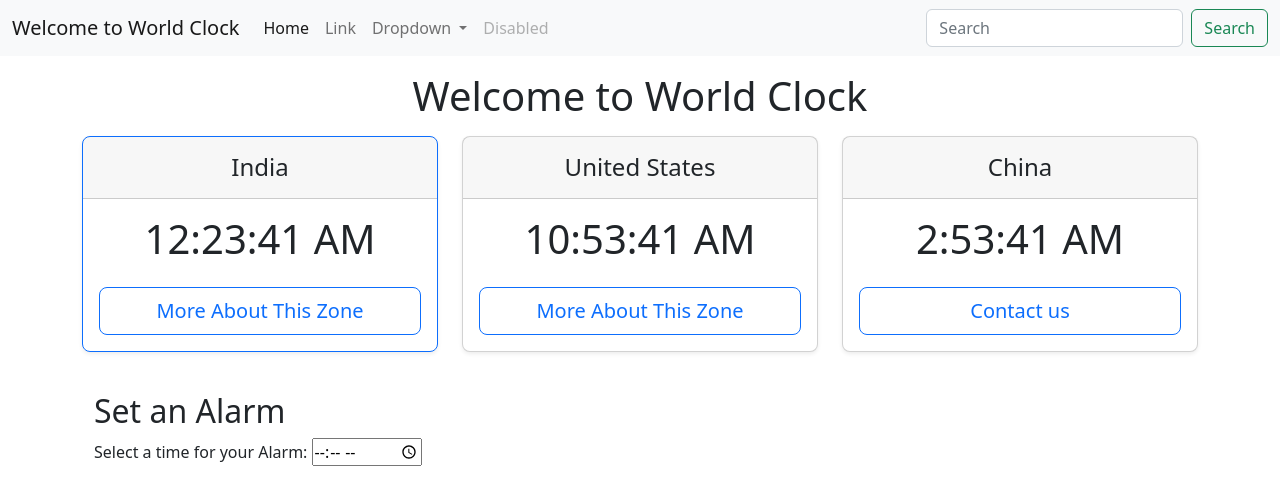
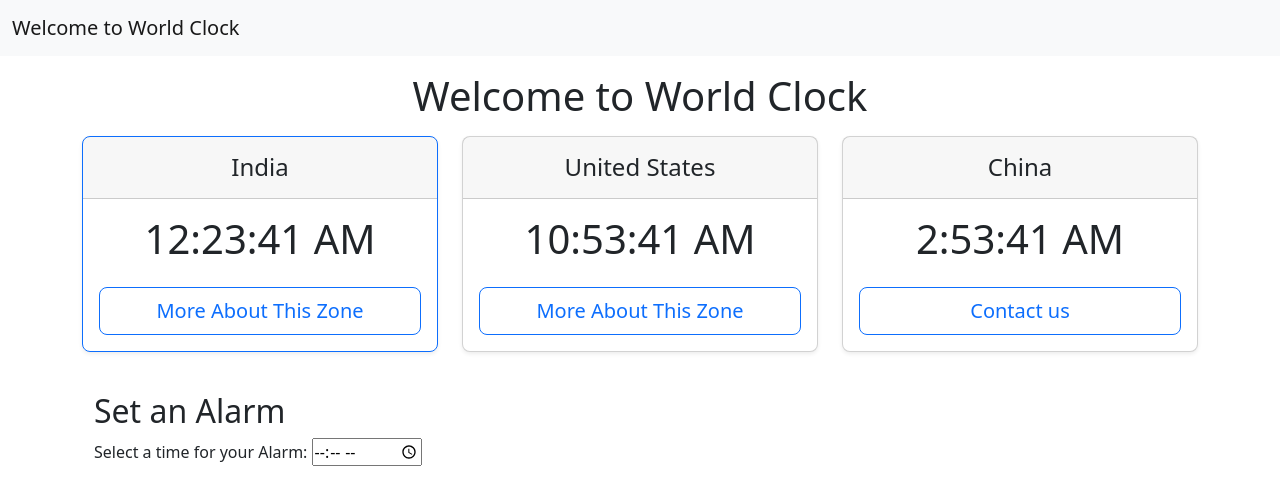
Before and after one commit to BasirKhan418/ALARM-CLOCK-USING-HTML-CSS-AND-JAVASCRIPT, a plain HTML site: page index.html in a window 1280 px wide. Drawn offline with nearby package versions, Linux system fonts and the light colour scheme.

Commit message:
second commit

```diff
--- a/index.html
+++ b/index.html
@@ -18,34 +18,7 @@
       <span class="navbar-toggler-icon"></span>
     </button>
       <div class="collapse navbar-collapse" id="navbarSupportedContent">
-        <ul class="navbar-nav me-auto mb-2 mb-lg-0">
-          <li class="nav-item">
-            <a class="nav-link active" aria-current="page" href="#">Home</a>
-          </li>
-          <li class="nav-item">
-            <a class="nav-link" href="#">Link</a>
-          </li>
-          <li class="nav-item dropdown">
-            <a class="nav-link dropdown-toggle" href="#" role="button" data-bs-toggle="dropdown" aria-expanded="false">
-              Dropdown
-            </a>
-            <ul class="dropdown-menu">
-              <li><a class="dropdown-item" href="#">Action</a></li>
-              <li><a class="dropdown-item" href="#">Another action</a></li>
-              <li>
-                <hr class="dropdown-divider">
-              </li>
-              <li><a class="dropdown-item" href="#">Something else here</a></li>
-            </ul>
-          </li>
-          <li class="nav-item">
-            <a class="nav-link disabled">Disabled</a>
-          </li>
-        </ul>
-        <form class="d-flex" role="search">
-          <input class="form-control me-2" type="search" placeholder="Search" aria-label="Search">
-          <button class="btn btn-outline-success" type="submit">Search</button>
-        </form>
+
       </div>
     </div>
   </nav>
```
